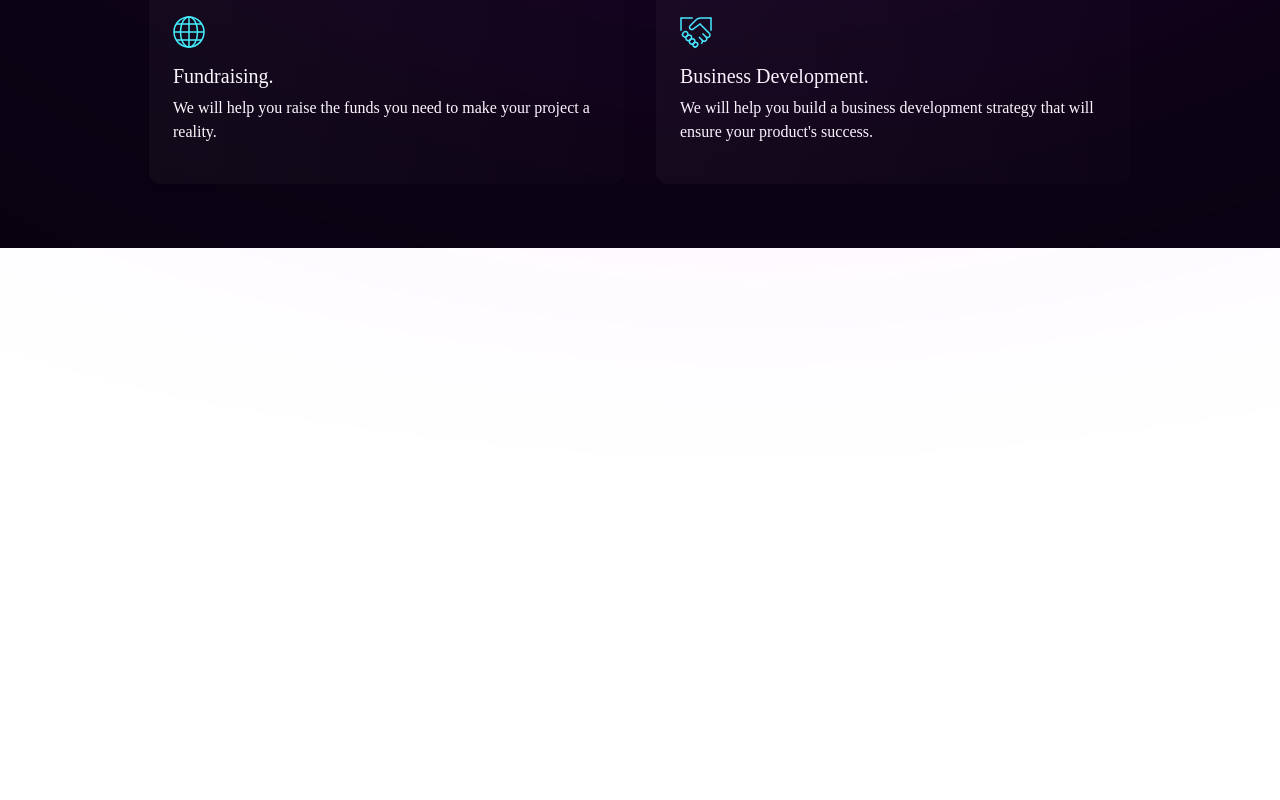
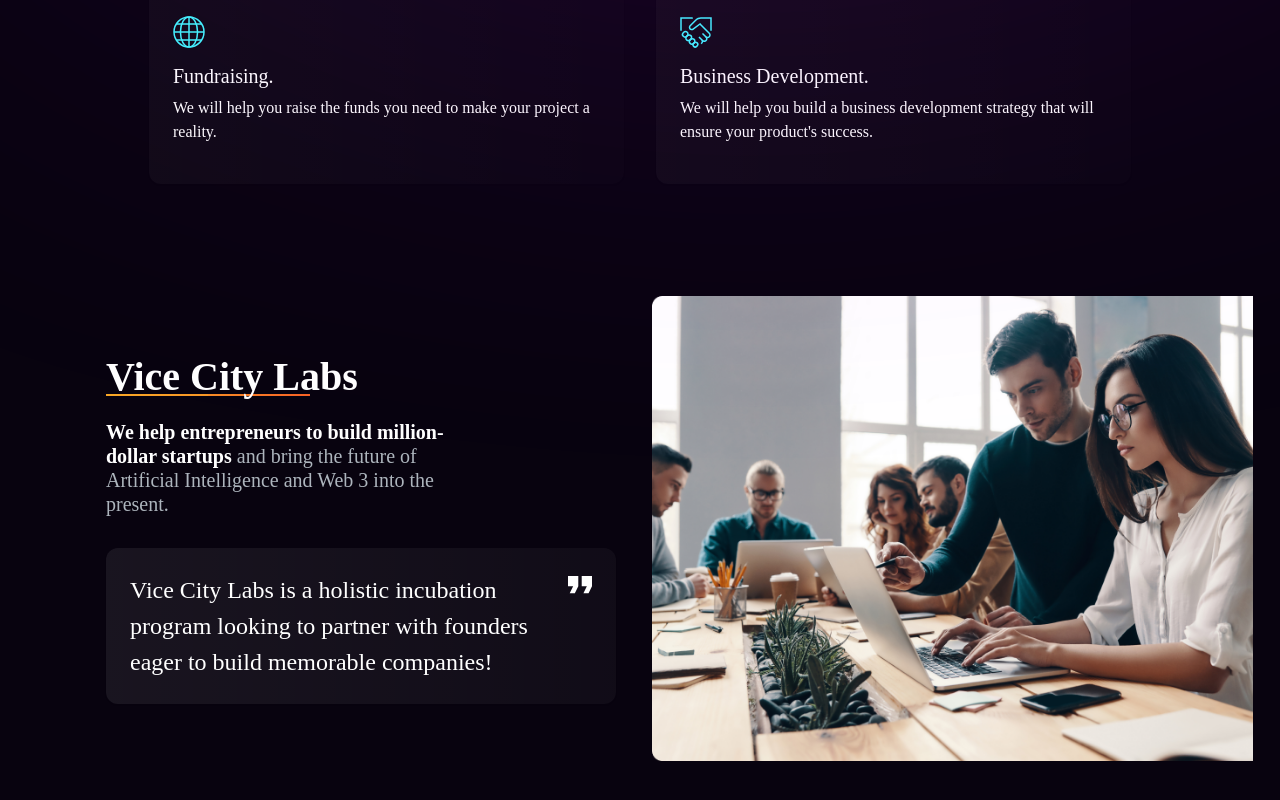
Before and after one commit to parsajiravand/vice-city, a Vue app: page /#/ in a window 1280 px wide. Shown: the part 3736-4536 px from the top of the page. Before the commit the page ends 3984 px from the top, so only its background shows below. Built offline with nearby package versions, Linux system fonts and the light colour scheme.

Commit message:
setup labs component

```diff
--- /dev/null
+++ b/src/components/Labs.vue
@@ -0,0 +1,66 @@
+<script lang="ts" setup></script>
+<template>
+  <section
+    class="labs row px-4 px-md-0 container justify-content-center mx-auto"
+  >
+    <div class="row justify-content-center align-items-center">
+      <div class="col-md-6 col-12 px-4">
+        <h1 class="fw-bold">Vice City Labs</h1>
+        <div class="gradient-border"></div>
+        <p class="h5 py-4 w-75">
+          <b> We help entrepreneurs to build million-dollar startups</b
+          ><span class="text-gray-500">
+            and bring the future of Artificial Intelligence and Web 3 into the
+            present.</span
+          >
+        </p>
+        <div class="labs-box d-flex flex-row">
+          <div>
+            Vice City Labs is a holistic incubation program looking to partner
+            with founders eager to build memorable companies!
+          </div>
+
+          <div>
+            <img
+              src="@/assets/paragraph.svg"
+              alt="paragraph"
+              style="margin-top: -15px"
+            />
+          </div>
+        </div>
+      </div>
+      <div class="col-6 d-none d-md-flex">
+        <img src="@/assets/labs.png" alt="labs" style="max-width: 600.72px" />
+      </div>
+    </div>
+  </section>
+</template>
+<style lang="scss">
+.gradient-border {
+  margin-top: -15px;
+  height: 2px;
+  width: 40%;
+  background-image: linear-gradient(
+    to right,
+    #f9a826,
+    #f99726 50%,
+    #f98c26 50%,
+    #f96226 100%
+  );
+}
+.labs-box {
+  background: linear-gradient(
+    90deg,
+    rgba(255, 255, 255, 0.07) 0%,
+    rgba(255, 255, 255, 0.035) 100%
+  );
+  /* shadow/sm */
+  font-weight: 500;
+  font-size: 24px;
+  box-shadow: 0px 1px 2px rgba(0, 0, 0, 0.05);
+  line-height: 150%;
+  border-radius: 12px;
+  padding: 24px;
+  gap: 8px;
+}
+</style>
--- a/src/pages/home.vue
+++ b/src/pages/home.vue
@@ -4,6 +4,7 @@
 import OurPartners from "../components/OurPartners.vue";
 import TheFuture from "../components/TheFuture.vue";
 import HelpYou from "../components/HelpYou.vue";
+import Labs from "../components/Labs.vue";
 </script>
 <template>
   <main class="main-bg text-white">
@@ -12,5 +13,6 @@
     <OurPartners class="pb-5" />
     <TheFuture class="py-5" />
     <HelpYou class="py-5" />
+    <Labs class="py-5" />
   </main>
 </template>
```
Also changed, not shown: src/assets/labs.png (added), src/assets/paragraph.svg (added).
